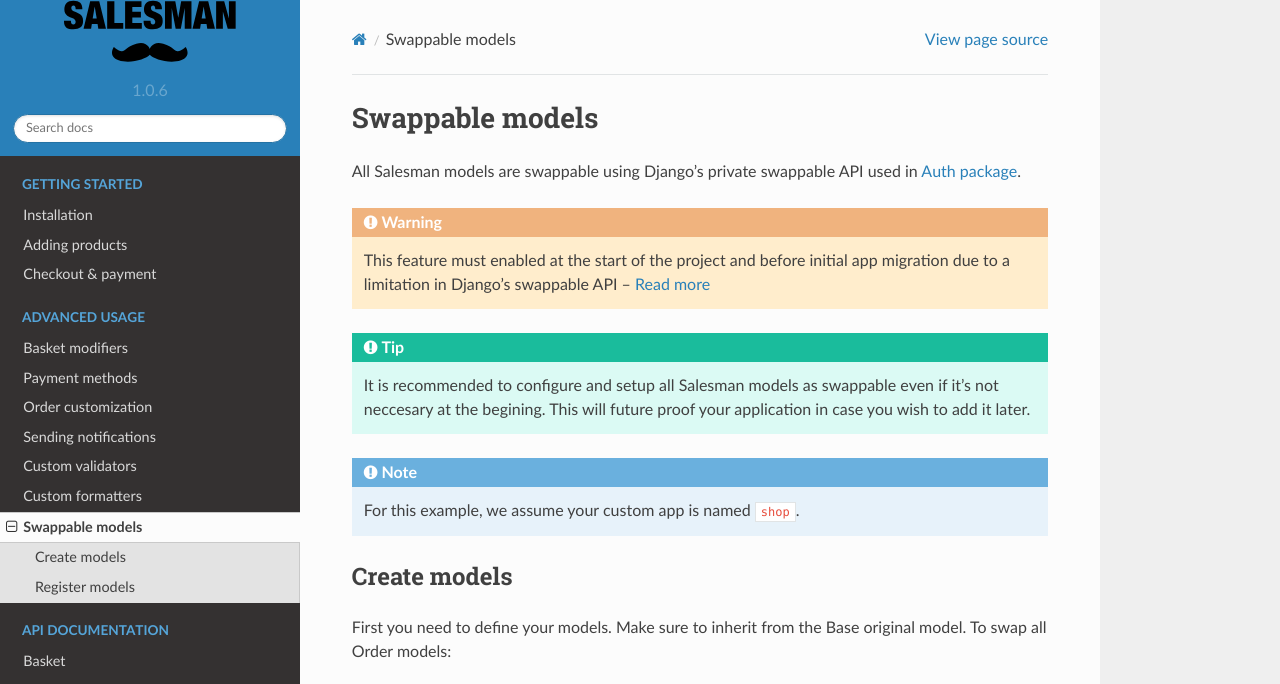
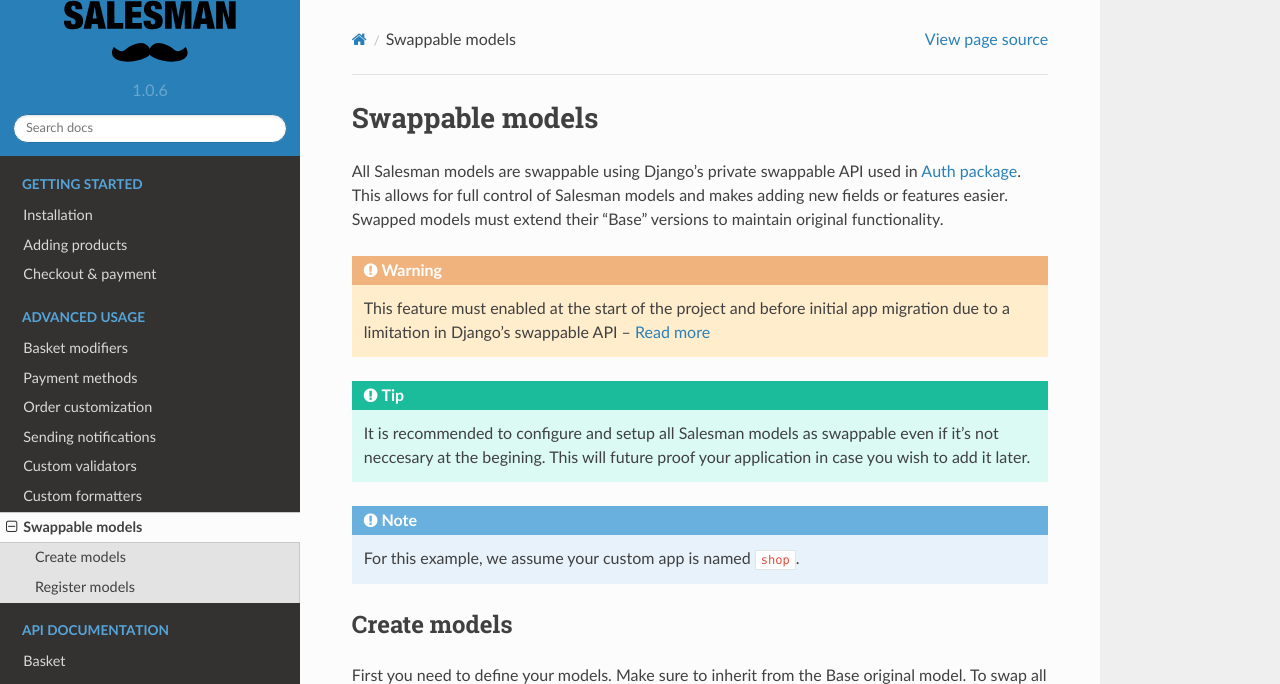
Before and after one commit to mykhailo27/django-salesman, a Sphinx documentation site: the page built from docs/advanced/swappable_models.rst, in a window 1280 px wide and 900 px high, cut to the strip 0-684 px from the top of the window. Built offline with Sphinx 7.4.7 and the Read the Docs theme 2.0.0, drawn with Linux system fonts in a browser that asks for light colours.

Commit message:
Update swappable doc

```diff
--- a/docs/advanced/swappable_models.rst
+++ b/docs/advanced/swappable_models.rst
@@ -6,6 +6,8 @@ Swappable models
 
 All Salesman models are swappable using Django's private swappable API used in
 `Auth package <https://docs.djangoproject.com/en/4.0/topics/auth/customizing/#substituting-a-custom-user-model>`_.
+This allows for full control of Salesman models and makes adding new fields or features easier.
+Swapped models must extend their "Base" versions to maintain original functionality.
 
 .. warning::
     This feature must enabled at the start of the project and before initial app migration due to a limitation in Django's swappable API --
```
